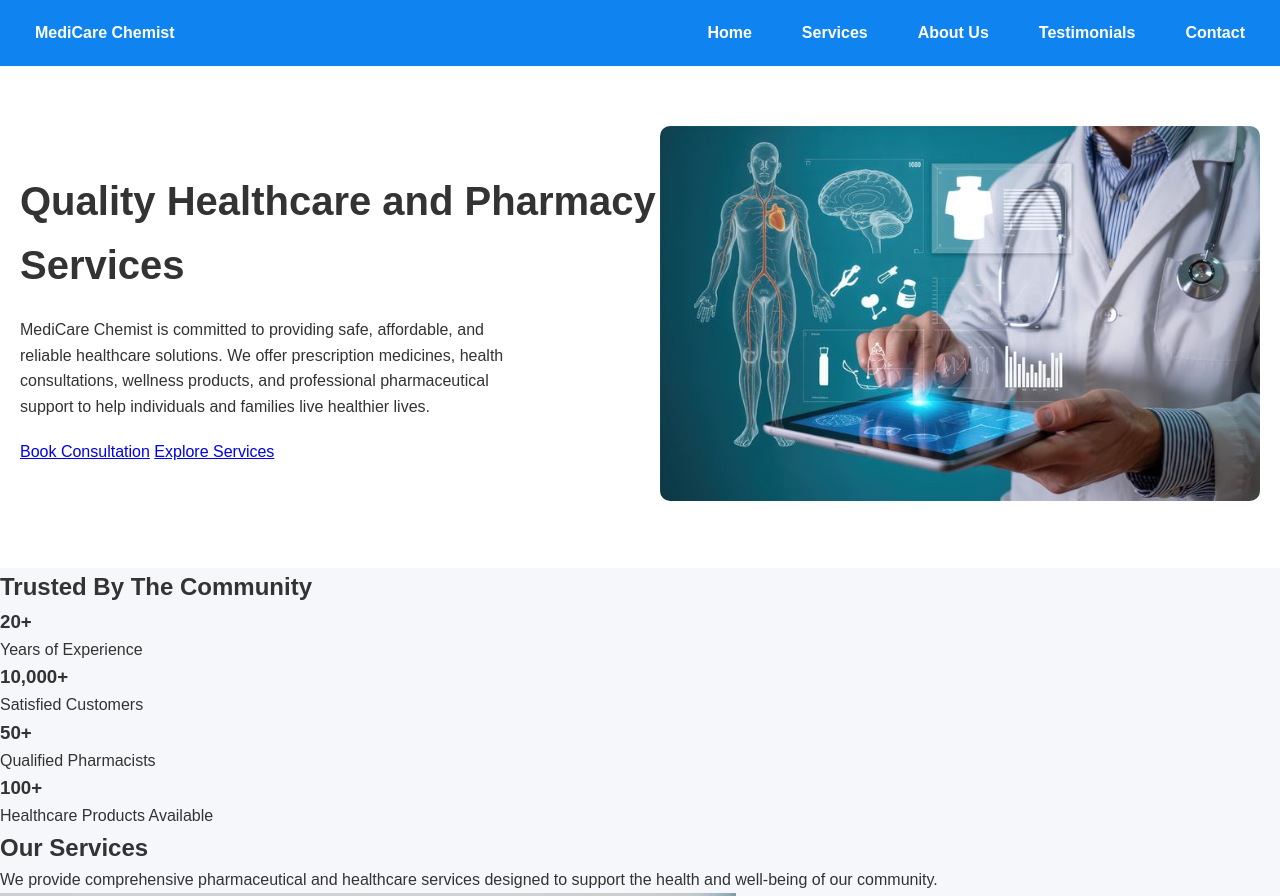
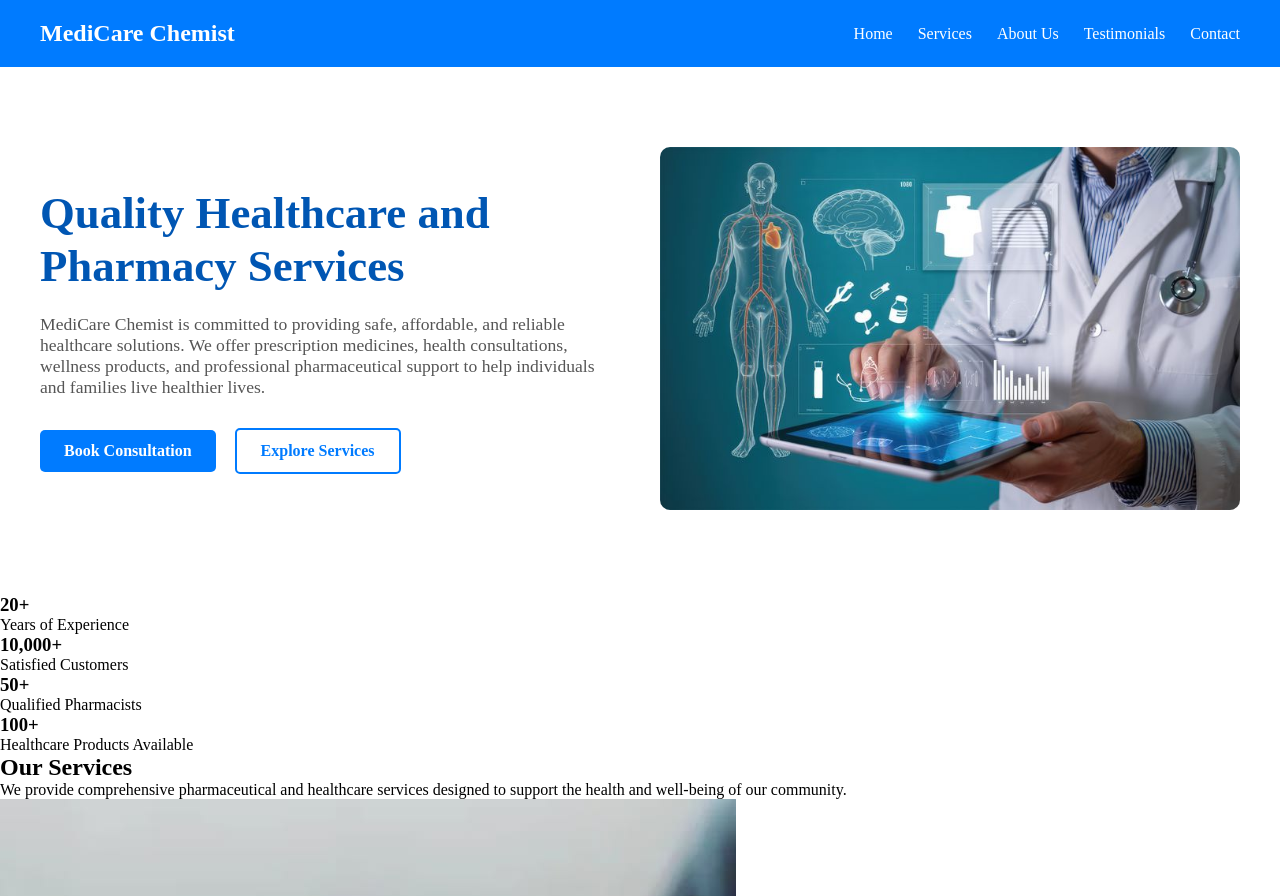
Before and after one commit to Godswillomuka/medical-landing-page, a plain HTML site: page index.html in a window 1280 px wide. Shown: the top 896 px of the page. Drawn offline with Linux system fonts and the light colour scheme.

Commit message:
Add global CSS reset, navigation styling, hero section flexbox layout, and primary and secondary buttons.

```diff
--- a/index.html
+++ b/index.html
@@ -51,8 +51,6 @@
 
         <!-- Statistics Section -->
         <section id="stats">
-            <h2>Trusted By The Community</h2>
-
             <div>
                 <h3>20+</h3>
                 <p>Years of Experience</p>
--- a/styles.css
+++ b/styles.css
@@ -3,58 +3,99 @@
     padding: 0;
     box-sizing: border-box;
 }
-body {
-    font-family: Arial, sans-serif;
-    line-height: 1.6;
-    background-color: #f5f7fa;
-    color: #333;
-}
+
 nav {
     display: flex;
     justify-content: space-between;
-    padding: 20px;
-    font-family: Arial, sans-serif;
-    background-color: #0f84f1;
+    align-items: center;
+    background-color: #007bff;
+    padding: 20px 40px;
 }
 
-nav a {
-    color: #fff;
+
+nav > a {
+    color: white;
     text-decoration: none;
-    margin: 0 15px;
+    font-size: 1.5rem;
     font-weight: bold;
 }
 
+
 nav ul {
+    display: flex;
     list-style: none;
-    display: flex;
-    gap: 20px;
+    gap: 25px;
 }
 
 nav ul li a {
-    color: #fff;
+    color: white;
     text-decoration: none;
-    font-weight: bold;
+    font-weight: 500;
+    transition: opacity 0.3s;
 }
+
+nav ul li a:hover {
+    opacity: 0.8;
+}
+
 
 #home {
     display: flex;
+    align-items: center;
     justify-content: space-between;
-    align-items: center;
-    padding: 60px 20px;
-    background-color: white;
+    padding: 80px 40px;
+    gap: 40px;
+    background-color: #ffffff;
+}
+
+#home > div {
+    flex: 1;
 }
 
 #home h1 {
-    font-size: 40px;
+    font-size: 2.8rem;
+    color: #0056b3;
     margin-bottom: 20px;
+    line-height: 1.2;
 }
 
 #home p {
-    margin-bottom: 20px;
-    max-width: 500px;
+    font-size: 1.1rem;
+    color: #555;
+    margin-bottom: 30px;
 }
 
 #home img {
-    width: 600px;
+    width: 100%;
     border-radius: 10px;
 }
+
+.btn {
+    display: inline-block;
+    padding: 12px 24px;
+    margin-right: 15px;
+    border-radius: 5px;
+    font-weight: bold;
+    text-decoration: none;
+    transition: all 0.3s ease;
+}
+
+.btn-primary {
+    background-color: #007bff;
+    color: white;
+}
+
+.btn-primary:hover {
+    background-color: #0056b3;
+}
+
+.btn-secondary {
+    background-color: transparent;
+    color: #007bff;
+    border: 2px solid #007bff;
+}
+
+.btn-secondary:hover {
+    background-color: #007bff;
+    color: white;
+}
```
